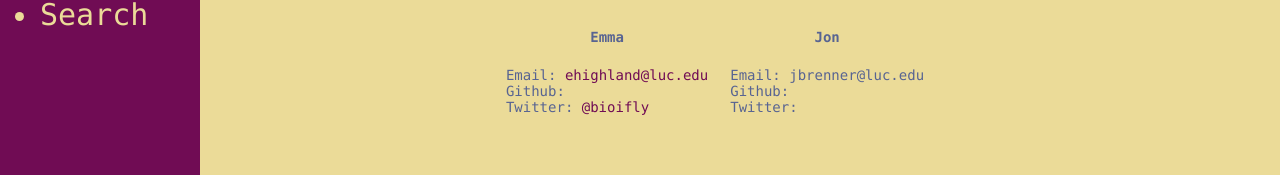
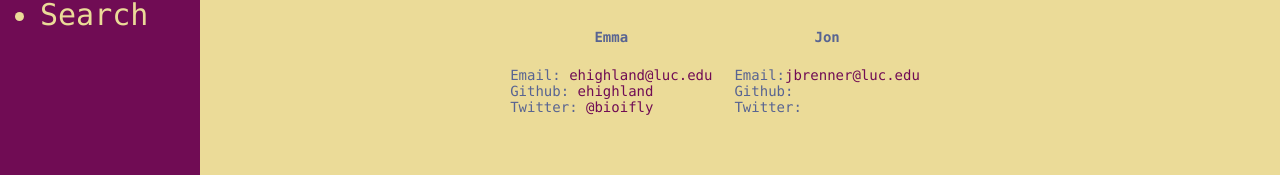
Before and after one commit to jlbren/goFAST, a plain HTML site: page about.html in a window 1280 px wide. Shown: the part 287-462 px from the top of the page. Drawn offline with Linux system fonts and the light colour scheme.

Commit message:
Commit 2: updating about.html

```diff
--- a/about.html
+++ b/about.html
@@ -37,10 +37,10 @@ like to get in contact with Emma or Jon, use the following:</p>
 </tr>
 <tr>
 <td>Email: <a href="mailto:ehighland@luc.edu">ehighland@luc.edu</a><br />
-Github: <br />
+Github: <a href="https://github.com/ehighland">ehighland</a><br />
 Twitter: <a href="https://twitter.com/bioifly">@bioifly</a><br />
 </td>
-<td> Email: jbrenner@luc.edu<br />
+<td> Email:<a href="mailto:jbrenner@luc.edu">jbrenner@luc.edu</a><br />
 Github: <br />
 Twitter: <br />
 </td>
```
